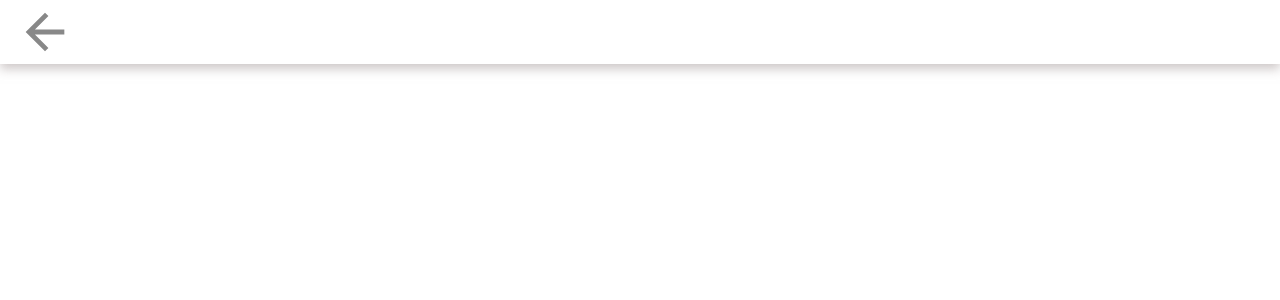
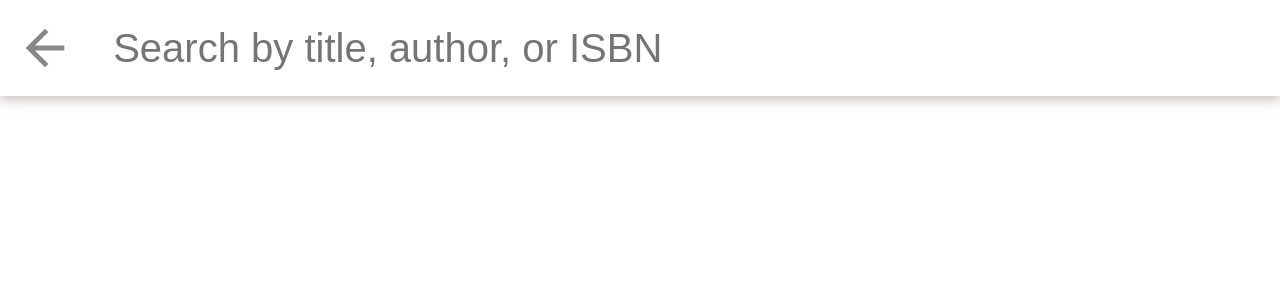
Before and after one commit to Nyctophilus/MyReads-React, a React (Create React App) app: page /search in a window 1280 px wide. Shown: the top 300 px of the page. Built offline with nearby package versions, Linux system fonts and the light colour scheme.

Commit message:
add: search page is functioning!

```diff
--- a/src/components/AddBtn/AddBtn.js
+++ b/src/components/AddBtn/AddBtn.js
@@ -1,26 +1,9 @@
-import React, { useEffect, useState } from "react";
 import { Link } from "react-router-dom";
+import useScroll from "../../hooks/use-scroll";
 import Button from "../UI/Button/Button";
 
 const AddBtn = () => {
-  const [isAddBtn, setIsAddBtn] = useState(false);
-
-  const scrollDetectHandler = () => {
-    if (window.scrollY > 50) setIsAddBtn(true);
-    else setIsAddBtn(false);
-  };
-
-  useEffect(() => {
-    window.addEventListener("scroll", scrollDetectHandler);
-
-    return () =>
-      window.removeEventListener(
-        "scroll",
-        scrollDetectHandler
-      );
-  }, []);
-
-  if (isAddBtn)
+  if (useScroll())
     return (
       <Link to="search">
         <Button svg={"add"} />
--- a/src/components/Book/Book.js
+++ b/src/components/Book/Book.js
@@ -5,7 +5,7 @@ import { useState } from "react";
 
 const Book = ({
   title,
-  imageLinks: { thumbnail },
+  imageLinks,
   authors,
   shelf,
   id,
@@ -17,10 +17,24 @@ const Book = ({
 
   const configSheleves = (shel) => setMyShelf(shel);
 
+  //   if(!shelf)
+
   return (
     <div className={classes.book}>
       <div className={classes["img-box"]}>
-        <img src={thumbnail} alt={title} />
+        {imageLinks?.thumbnail ? (
+          <img src={imageLinks?.thumbnail} alt={title} />
+        ) : (
+          <span
+            style={{
+              height: "20vh",
+              lineHeight: "20vh",
+              textShadow: "#7e7b7b 6px 8px 10px",
+            }}
+          >
+            No Preview Image
+          </span>
+        )}
         <Button
           {...{
             svg: "dropDown",
@@ -28,6 +42,7 @@ const Book = ({
           }}
         />
 
+        {/* BUG close the modal on click-anywhere- ... may implement context for dropDownMenu */}
         {dropDown && (
           <DropDownModal
             {...{
@@ -41,9 +56,8 @@ const Book = ({
       </div>
 
       <h3>{title}</h3>
-      {authors.map((aut) => (
-        <p key={aut}>{aut}</p>
-      ))}
+      {authors &&
+        authors.map((aut) => <p key={aut}>{aut}</p>)}
     </div>
   );
 };
--- a/src/components/DropDownModal/DropDownModal.js
+++ b/src/components/DropDownModal/DropDownModal.js
@@ -1,14 +1,6 @@
 import { useContext } from "react";
 import BooksContext from "../../hooks/books-context";
 import classes from "./DropDownModal.module.css";
-
-const dropDownOptions = [
-  { text: "Move to..." },
-  { text: "Currently Reading" },
-  { text: "Want To Read" },
-  { text: "Read" },
-  { text: "None" },
-];
 
 const DropDownModal = ({
   myShelf,
@@ -17,7 +9,8 @@ const DropDownModal = ({
   configSheleves,
 }) => {
   // FIXDONE get context-shelf-update here!
-  const { updateShelves } = useContext(BooksContext);
+  const { updateShelves, allBooks } =
+    useContext(BooksContext);
 
   const changeFormHandler = (e) => {
     const newShelf = e.target.value;
@@ -27,23 +20,40 @@ const DropDownModal = ({
     toggleDropDownHandler(false);
   };
 
+  let isMine = false;
+  allBooks.forEach((cat) =>
+    cat.books.forEach((book) => {
+      if (id === book.id) isMine = true;
+    })
+  );
+
+  let dropDownOptions = [
+    { text: "Move to..." },
+    { text: "Currently Reading" },
+    { text: "Want To Read" },
+    { text: "Read" },
+    isMine && { text: "None" },
+  ];
+
+  console.log(myShelf);
+
   return (
     <select
       className={classes.DropDownModal}
       value={myShelf}
       onChange={changeFormHandler}
-      size={5}
+      size={isMine ? 5 : 4}
     >
       {dropDownOptions.map(({ text }) => {
         const transformedText = `${text
-          .charAt(0)
+          ?.charAt(0)
           .toLowerCase()}${text
-          .slice(1)
+          ?.slice(1)
           .replace(/ /g, "")}`;
 
         return (
           <option
-            key={text}
+            key={text || "someShitId"}
             disabled={text === "Move to..."}
             value={transformedText}
           >
--- a/src/components/SearchBar/SearchBar.js
+++ b/src/components/SearchBar/SearchBar.js
@@ -1,11 +1,10 @@
 import React from "react";
 import { useState } from "react";
 import { Link } from "react-router-dom";
-import { search } from "../../api/BooksAPI";
 import Button from "../UI/Button/Button";
 import classes from "./SearchBar.module.css";
 
-const SearchBar = ({ getSearchResults }) => {
+const SearchBar = ({ getSearchResults, isScrolled }) => {
   const [query, setQuery] = useState("");
 
   const searchHandler = (e) => {
@@ -15,13 +14,18 @@ const SearchBar = ({ getSearchResults }) => {
   };
   const clearInputHandler = () => setQuery("");
 
+  const searchBarClasses = isScrolled
+    ? `${classes.SearchBar} ${classes["bar-scrolled"]}`
+    : classes.SearchBar;
+
   return (
-    <div className={classes.SearchBar}>
+    <div className={searchBarClasses}>
       <Link to="/">
         <Button svg={"back"} />
       </Link>
       <input
         type="text"
+        placeholder="Search by title, author, or ISBN"
         value={query}
         onChange={searchHandler}
         onBlur={clearInputHandler}
--- a/src/components/SearchBar/SearchBar.module.css
+++ b/src/components/SearchBar/SearchBar.module.css
@@ -1,18 +1,30 @@
 .SearchBar {
   position: fixed;
-  width: 100%;
+  width: 100vw;
   top: 0;
+  left: 50%;
+  transform: translateX(-50%);
   display: flex;
   align-items: center;
   column-gap: 1.5rem;
   box-shadow: 0 5px 10px #aba2a296;
+  z-index: 100;
+  background-color: white;
+  transition: width 400ms ease-in-out,
+    border-radius 400ms ease-in-out;
+}
+
+.SearchBar.bar-scrolled {
+  width: 90vw;
+  border-radius: 2rem;
 }
 
 .SearchBar input {
   width: 100%;
   font-size: 2.5rem;
-  padding: 0.6rem 1.2rem;
+  padding: 1.6rem 1.2rem;
   outline: none;
   border: none;
   caret-color: #c484ff;
+  border-radius: 2rem;
 }
--- /dev/null
+++ b/src/hooks/use-scroll.js
@@ -0,0 +1,25 @@
+import { useEffect, useState } from "react";
+
+const useScroll = () => {
+  const [isScrolled, setIsScrolled] = useState(false);
+
+  const scrollDetectHandler = () => {
+    if (window.scrollY > 50) setIsScrolled(true);
+    else setIsScrolled(false);
+  };
+
+  useEffect(() => {
+    window.addEventListener("scroll", scrollDetectHandler);
+    console.log(`[EFFECT] useScroll`);
+
+    return () =>
+      window.removeEventListener(
+        "scroll",
+        scrollDetectHandler
+      );
+  }, [isScrolled]);
+
+  return isScrolled;
+};
+
+export default useScroll;
--- a/src/pages/Search.js
+++ b/src/pages/Search.js
@@ -1,22 +1,46 @@
-import React from "react";
+import React, { useContext } from "react";
 import { useState } from "react";
 import { search } from "../api/BooksAPI";
 import SearchBar from "../components/SearchBar/SearchBar";
 import Shelf from "../components/Shelf/Shelf";
+import BooksContext from "../hooks/books-context";
+import useScroll from "../hooks/use-scroll";
 
 const Search = () => {
   const [searchBooks, setSearchBooks] = useState([]);
+  const { allBooks } = useContext(BooksContext);
 
-  const getSearchResults = (query) =>
-    search(query, 20).then((res) => {
-      if (res) setSearchBooks(res);
-    });
+  const getSearchResults = (query) => {
+    if (query)
+      search(query, 10).then((data) => {
+        if (data.error) console.log(`error`);
+        else setSearchBooks(data);
+      });
+  };
+
+  allBooks.forEach((cat) =>
+    cat.books.forEach((book) => {
+      searchBooks.forEach((sBk) => {
+        if (book.id === sBk.id) {
+          sBk.shelf = book.shelf;
+          console.log(sBk);
+        }
+      });
+    })
+  );
+
+  const isScrolled = useScroll();
 
   return (
     <>
-      <SearchBar {...{ getSearchResults }} />
+      <SearchBar {...{ getSearchResults, isScrolled }} />
 
-      <Shelf {...{ books: searchBooks }} />
+      <div
+        className="container"
+        style={{ marginBlock: "10rem 5rem" }}
+      >
+        <Shelf {...{ books: searchBooks }} />
+      </div>
     </>
   );
 };
```
